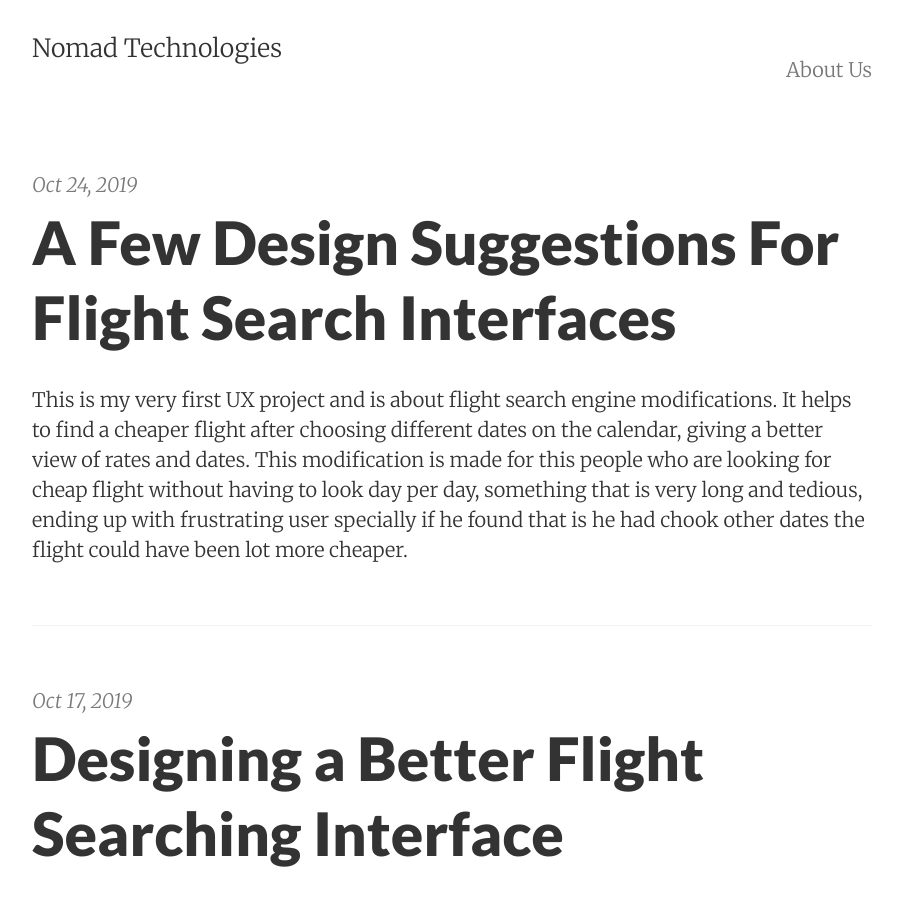
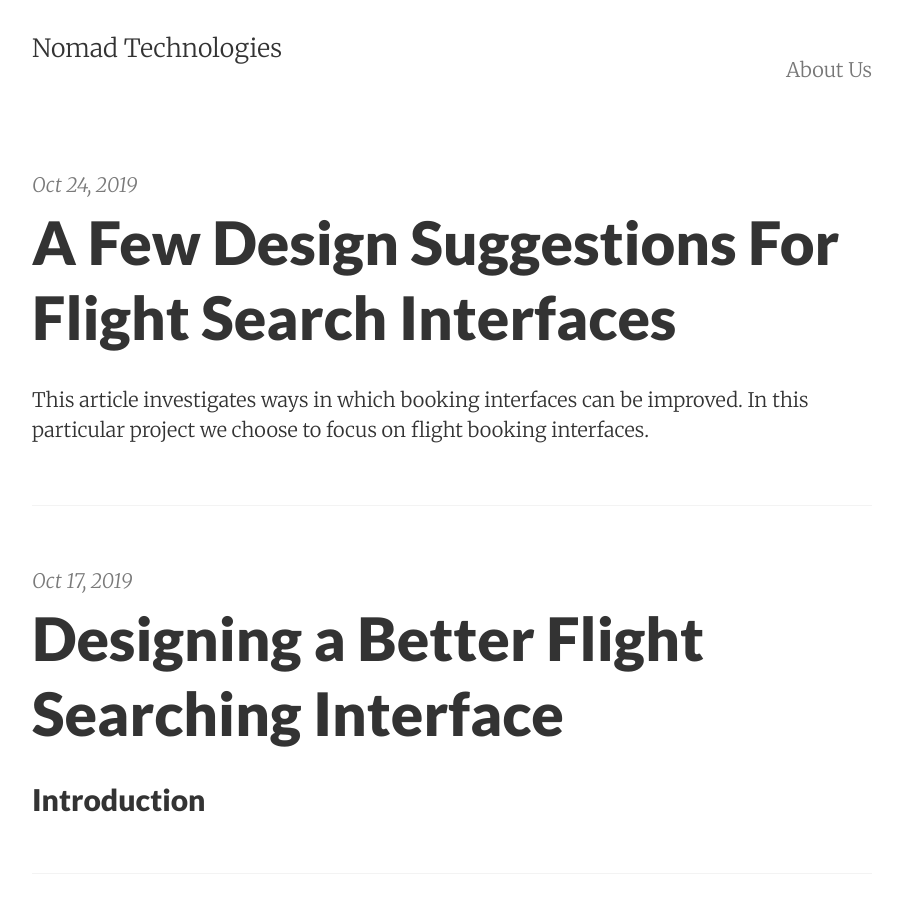
Before and after one commit to nomadtechnologies/nomadtechnologies.github.io, a Jekyll site: the page built from index.html, in a window 1280 px wide and 900 px high. Shown: the whole window, without its empty margins (188-1090 px from the left). Built offline with Jekyll 4.4.1, drawn with Linux system fonts in a browser that asks for light colours; the list of posts is cut into pages by our own code.

Commit message:
latest afra draft

```diff
--- a/_posts/2019-10-24-a-few-design-suggestion-for-flight-search-interfaces.md
+++ b/_posts/2019-10-24-a-few-design-suggestion-for-flight-search-interfaces.md
@@ -6,22 +6,21 @@
 author: Afra Melia
 ---
 
-This is my very first UX project and is about flight search engine modifications. It helps to find a cheaper flight after choosing different dates on the calendar, giving a better view of rates and dates. This modification is made for this people who are looking for cheap flight without
-having to look day per day, something that is very long and tedious, ending up with frustrating user specially if he found that is he had chook other dates the flight could have been lot more cheaper.
+This article investigates ways in which booking interfaces can be improved. In this particular project we choose to focus on flight booking interfaces.
+ <!-- It helps to find a cheaper flight after choosing different dates on the calendar, giving a better view of rates and dates. This modification is made for this people who are looking for cheap flight without having to look day per day, something that is very long and tedious, ending up with frustrating user specially if he found that is he had choose other dates the flight could have been lot more cheaper. -->
 
 ## The Problem
-Imagine a situation where you are looking to take a short holiday or planning to visit some family abroad and want to book a flight but you wanted it to be cheap and you are quite flexible with dates, you go to a flight search and start looking for a flight, you go day per day to look for the flight that is cheap on the way you going and then again the same process for the day you coming back, it took you may be hours or even days because you are not sure
-or the prices were not that cheap. Ending up buying the ticket and then you find out that someone else bought it cheaper just with in a different date range. It is frustrating and annoying.
-
+Imagine a situation in which you are looking to take a short holiday or planning to visit family abroad and want to book a flight. You want the flight to be cheap and you're quite flexible with dates. You go to look for tickets on the relevant website (e.g. Skyscanner or Ryanair) and start looking for a flight. For the days you specify the website retrieves tickets that are way beyond your budget, so you go back to enter in new dates and continue this process indefinitely until you manage to find your ticket.
+This process is clearly tedious and frustrating. What we propose below is an attempt to remedy some of these issues.
 
 ## The Solution
-These project comes with a different search system where after you choose where you want to go it shows a calendar with prices where once you choose the day you want to flight it shows the prices for the way back, so you have the all vision of the prices without having to search day by day. In addition to these it can save all the choosing dates with the prices so you can
-compare and choose the one that suits you best.
+The solution is simple. We propose allowing the user to specify a range of possible dates as well as a minimum and maximum budget and then retrieving a sorted list of tickets within the date range. We also allow the user to view these tickets via a calendar grid. In summary this enables the user to view all of the prices without having to search day by day.
 
 ## Interviews
-The first step on this case study was interviewing some regular flight search users, in this case I interviewed 3 people aged between 20/30.
-Few things that they had in common was the love to travel as well as having family abroad they like to visit regularly so they normally will look for cheap flights and better if they are direct flights with a well-known flight company something else that I have noticed is that they will look for flights months in advance to get a cheaper flights specially on holidays times.
-So I picked some important goals for the user and sort them from more important to less important.
+The first step was interviewing some regular flight search users, in this case I interviewed three people aged between 20-30.
+Few things that they had in common was the love of travel as well as having family abroad they liked to visit regularly. They normally look for cheap flights and better still if they manage to secure direct flights with a well-known airline carrier. Something else that I have noticed is that they look for flights months in advance in an attempt to get cheaper flights especially if they intend to travel during the holiday seasons.
+
+So I picked some important goals for the user and sorted them from most important to least important.
 1.	Searching for the cheapest flight.
 2.	Looking for best dates to fly.
 3.	Being able to set a budget in the search engines.
@@ -35,23 +34,23 @@
 pic
 ## Wireframes
 The first step I took to create the app was to draw some wireframes.
-Once I was happy with the wireframes I asked for feedback before starting with the prototype, these way its more easy
-since I just can fix the wireframe and not to wait until the prototype, that will have taken more time.
+Once I was happy with the wireframes I asked for feedback before starting with the prototype, this way it means
+I can fix the wireframe and not to wait until the prototype in case of an error.
 The final wireframe:
 pic
 ## Prototype
 Once the wireframes were done I started with the prototype of the final product that will look like these.
 pic
 
-![]("bath.png")
+![pic](bath.png)
 
-## Conclusion
-At the end we have an flight search app that the user just have to fill in the information required like destination, budget they are able to spend and the days the user will travel, the app will look for the best flight taking in count all the user requirements.
+
+
+## Features
+At the end we have an flight search interface that the user just have to fill in the information required like destination, budget they are able to spend and the days the user will travel, the app will look for the best flight taking in count all the user requirements.
 It will show a scrolling option where the first option will be the cheaper as well as the option the see it on a calendar so he can have a better look of the options and choose the one that suits him best.
-These way will be a lot more quicker and efficient snice the user will not have to calculate the total amount of the flight cost, will be clear total amount without any extra surprises and will not miss any better option.
-Once the user choses the flight we added and option of making a picture of the passport so the user dont have to go through the pain of filling all the boxes it will automatically be filled in and same with the payment method. These way will be quicker and secure because will not have to worry about making any mistake that might be charged if you want to rectify it later like a lot of companies do.
+These way will be a lot more quicker and efficient since the user will not have to calculate the total amount of the flight cost, will be clear total amount without any extra surprises and will not miss any better option.
+Once the user choses the flight we added and option of making a picture of the passport so the user don't have to go through the pain of filling all the boxes it will automatically be filled in and same with the payment method. These way will be quicker and secure because will not have to worry about making any mistake that might be charged if you want to rectify it later like a lot of companies do.
 
 ## Summary
-These Project started as a assignment of The Gymnasium online UX course but when I made the interviews I realized that was an important matter for a lot of users so I decided to do it a first UX personal project.
-Since it was my first ever UX projects all the steps were a bit challenging specially the interviews, I was not sure if I was doing the right questions or I was pressuring the user.
-Trying to solve the problem implementing all the user goal was challenging as well it took a lot of time and thinking to come with what I think is the proper solution trying to make the usability off the app easy and quick for the user.
+This project started as an assignment taken from The Gymnasium online UX course (url) but when I conducted the interviews I realised that it was an important matter for a lot of users so I decided to do undertake it as a real first UX personal project. The challenges I found were mainly around was fitting all of the search results neatly into a single viewport. I chose to go with the calendar format because it is most familiar to most users. In summary I would wish to see this feature implemented on a lot of sites as I think it would be a great time-saver.
```
